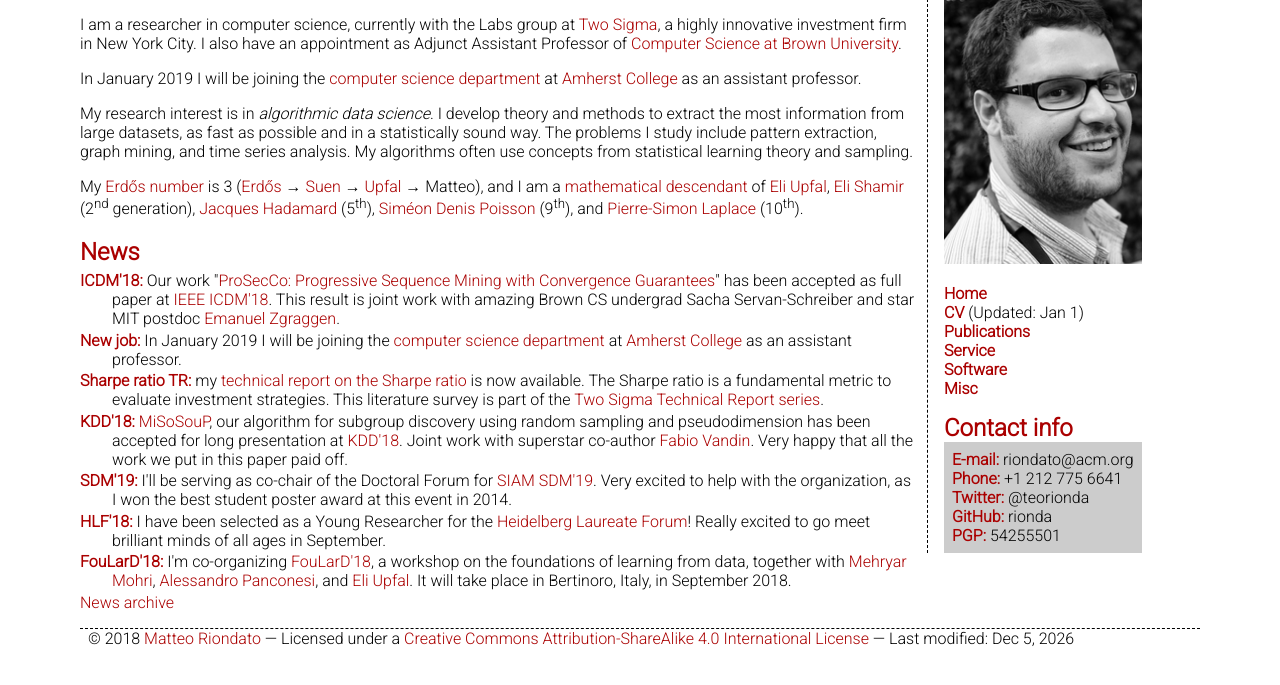
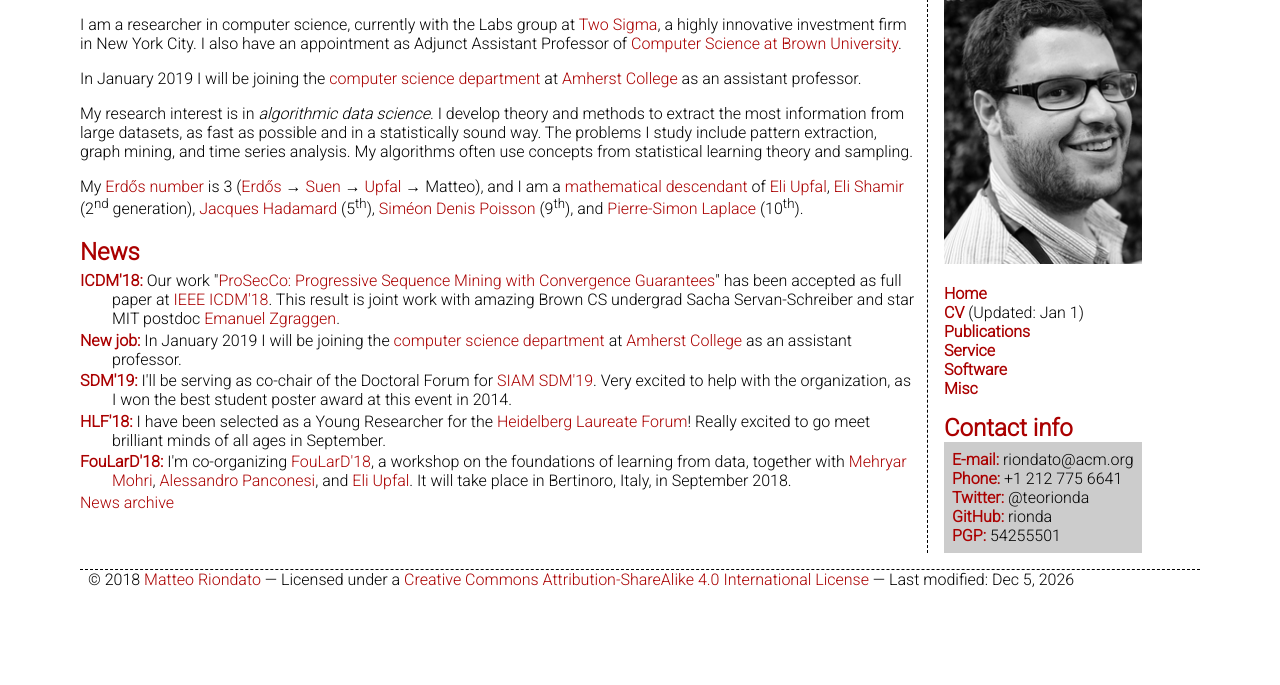
Before and after one commit to rionda/rionda.to, a PHP site: page / in a window 1280 px wide. Shown: the part 82-767 px from the top of the page. Run offline with PHP 8.4, Linux system fonts and the light colour scheme.

Commit message:
Move some news to the archive.

```diff
--- a/index.php
+++ b/index.php
@@ -47,21 +47,6 @@
 					href="https://www.amherst.edu/academiclife/departments/computer_science">computer
 					science department</a> at <a href="http://www.amherst.edu">Amherst
 					College</a> as an assistant professor.</li>
-					<li><strong>Sharpe ratio TR:</strong> my <a
-					href="papers/Riondato-SharpeRatioEstimationConfidenceIntervalsHypothesisTesting-TSTR.pdf">technical
-					report on the Sharpe ratio</a> is now available. The Sharpe ratio is
-					a fundamental metric to evaluate investment strategies. This
-					literature survey is part of the <a
-					href="http://research.twosigma.com">Two Sigma Technical Report
-					series</a>.</li>
-					<li><strong>KDD'18:</strong> <a
-					href="papers/RiondatoVandin-MiSoSouPExtended-KDD.pdf">MiSoSouP</a>,
-					our algorithm for subgroup discovery using random sampling and
-					pseudodimension has been accepted for long presentation at <a
-					href="http://www.kdd.org/kdd2018/">KDD'18</a>. Joint work with
-					superstar co-author <a href="http://dei.unipd.it/~vandinfa">Fabio
-					Vandin</a>. Very happy that all the work we put in this paper paid
-					off.</li>
 					<li><strong>SDM'19:</strong> I'll be serving as co-chair of the
 					Doctoral Forum for <a href="http://www.siam.org/meetings/sdm19/">SIAM
 					SDM'19</a>. Very excited to help with the organization, as I won the
```
Also changed, not shown: oldnews.php (+13 -0 lines).
